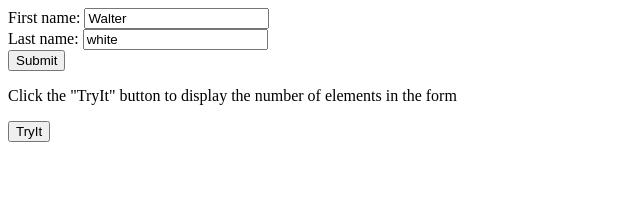
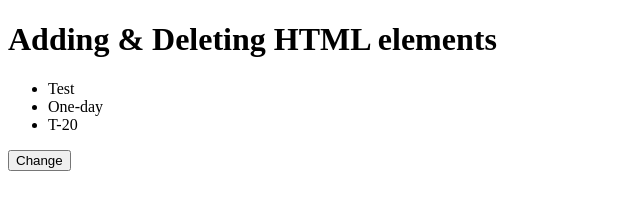
Before and after one commit to YogeshK34/Assignments, a website: page DOM/Index1.html in a window 1280 px wide. Shown: the whole page, without its empty margins (0-640 px from the left). Drawn offline with Linux system fonts and the light colour scheme.

Commit message:
updated index1.html/DOM

```diff
--- a/DOM/Index1.html
+++ b/DOM/Index1.html
@@ -1,7 +1,8 @@
+<!DOCTYPE html>
 <html>
 
 <body>
-    <form id="LoginForm" action="/action_page.php">
+    <!-- <form id="LoginForm" action="/action_page.php">
         First name: <input type="text" name="fname" value="Walter"><br>
         Last name: <input type="text" name="lname" value="white"><br>
         <input type="submit" value="Submit">
@@ -9,23 +10,103 @@
 
     <p> Click the "TryIt" button to display the number of elements in the form</p>
     <button onclick="myFunction()">TryIt</button>
-    <p id="displaySpace"></p>
+    <p id="displaySpace"></p> -->
+    <!-- <h2>JavaScript can change HTML</h2>
+    <p id = "p1">Hello World</p> -->
+    <!-- <style>
+        .democlass {
+            color: blueviolet;
+        }
+
+        .changecolor {
+            color: burlywood;
+        }
+    </style>
+    <h1 id="myH1">The Element Object</h1>
+    <h2>The setAttribute() Method</h2>
+    <p>Click "Add Class" to change the color to Violet</p>
+    <p>Click "Add Class1" to change the color to BurlyWood</p>
+    <button onclick="myFunction()">Add Class</button>
+    <button onclick="myFunction1()">Add Class1</button> -->
+
+    <!-- <h1>The Element Object</h1>
+    <h2>The setAttribute() Method</h2>
+    <input id = "xyz" value = "Your text here....">
+    <p>Click the "Change" button to change the input
+        field to a button</p>
+    <button onclick="myFunction()">Change</button>
+    <button onclick="myFunction1()">Change</button> -->
+
+    <h1>Adding & Deleting HTML elements</h1>
+    <!-- // hello world -->
+    <ul id="abc">
+        <li>Test</li>
+        <li>One-day</li>
+        <li>T-20</li>
+    </ul>
+    <p id = "abc "></p>
+
+    <button onclick="myfunction()">Change</button>
     <script>
-        function myFunction() {
-            var x = document.getElementsByTagNameNS("LoginForm").elements.length;
-            var y = document.getElementById("LoginForm").elements[1].value;
-            document.getElementById("displaySpace").innerHTML = "Found " + x +
-                " elements in the form. The last name is " + y;
+        // function myFunction() {
+        // var x = document.getElementsByTagNameNS("LoginForm").elements.length;
+        // var y = document.getElementById("LoginForm").elements[1].value;
+        // document.getElementById("displaySpace").innerHTML = "Found " + x +
+        //     " elements in the form. The last name is " + y;
 
 
-             // the createElement() method & appendChild method()
-            const para = document.createElement("p");
-            para.innerText = "This shows the use of createElement & appendChild()";
-            document.body.appendChild(para);
+        //  // the createElement() method & appendChild method()
+        // const para = document.createElement("p");
+        // para.innerText = "This shows the use of createElement & appendChild()";
+        // document.body.appendChild(para);
+
+        // changing HTML content
+        // document.getElementById("p1").innerHTML = "This shows the use of innerHTML";
+
+        //adding Current Date to the HTML
+        //document.getElementById("p1").innerHTML = Date();
+        // document.write(Date());
+        // [ Don't use document.write cause it'll update you're elements after loading and also will
+        // change the sequence of the output ]
+
+        // changing the class attribute using setAttribute() method
+        // function myFunction() {
+        //     document.getElementById("myH1").setAttribute("class", "democlass");
+        // }
+
+        // function myFunction1() {
+        //     document.getElementById("myH1").setAttribute("class", "changecolor");
+        // }
 
 
-            // finding HTML elements
-        }
+        // changing the type attribute
+        // function myFunction() {
+        //     document.getElementById("xyz").setAttribute("type", "button");
+        // }
+
+        // function myFunction1() {
+        //     document.getElementById("xyz").setAttribute("type", "input");
+        // }
+
+        // adding & deleting elemnents
+        // first we'll create an element
+        // const para = document.createElement("p")
+        // para.innerHTML = "I'm the one who knocks!";
+        // // now we'll add it to the body
+        // document.getElementById("abc").appendChild(para);
+
+        // removing a element
+        // const element = document.getElementById("abc");
+        // element.remove(); // this will remove the element from the DOM
+
+        // replacing the HTML elements
+        // function myfunction() {
+        //     const element = document.getElementById("abc").children[2];
+        //     // create a new text node
+        //     const abc = document.createTextNode("T-10");
+        //     // replace the text node
+        //     element.replaceChild(abc, element.childNodes[0]);
+        // }
     </script>
 </body>
 
```
